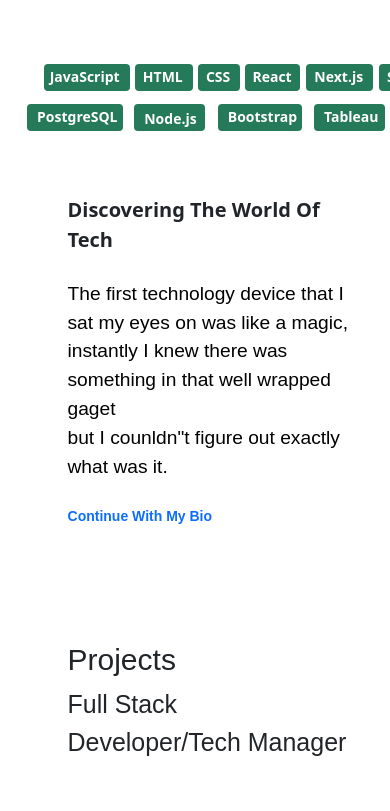
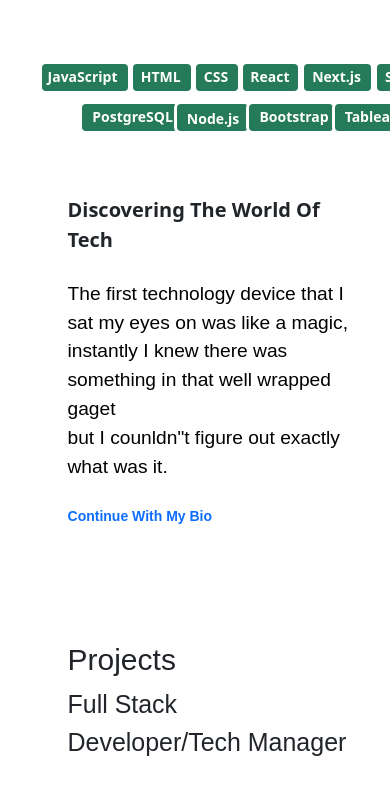
Before and after one commit to Absidaa/Absidaa, a Next.js app: page / in a window 390 px wide. Shown: the part 1333-2144 px from the top of the page. Built offline with nearby package versions, Linux system fonts and the light colour scheme; a web font is replaced by a local one.

Commit message:
responsive web

```diff
--- a/styles/Home.module.css
+++ b/styles/Home.module.css
@@ -1971,24 +1971,3 @@
     color: white;
   }
 }
-
-@media only screen and (max-width: 393px) {
-  .post {
-    margin-left: -50vh;
-  }
-  .nod {
-    margin-left: -37.3vh;
-  }
-  .boot {
-    margin-left: -27.4vh;
-  }
-  .tab {
-    margin-left: -16vh;
-  }
-  .lize {
-    margin-left: -5vh;
-  }
-  .chat {
-    font-size: 27.5px;
-  }
-}
```
